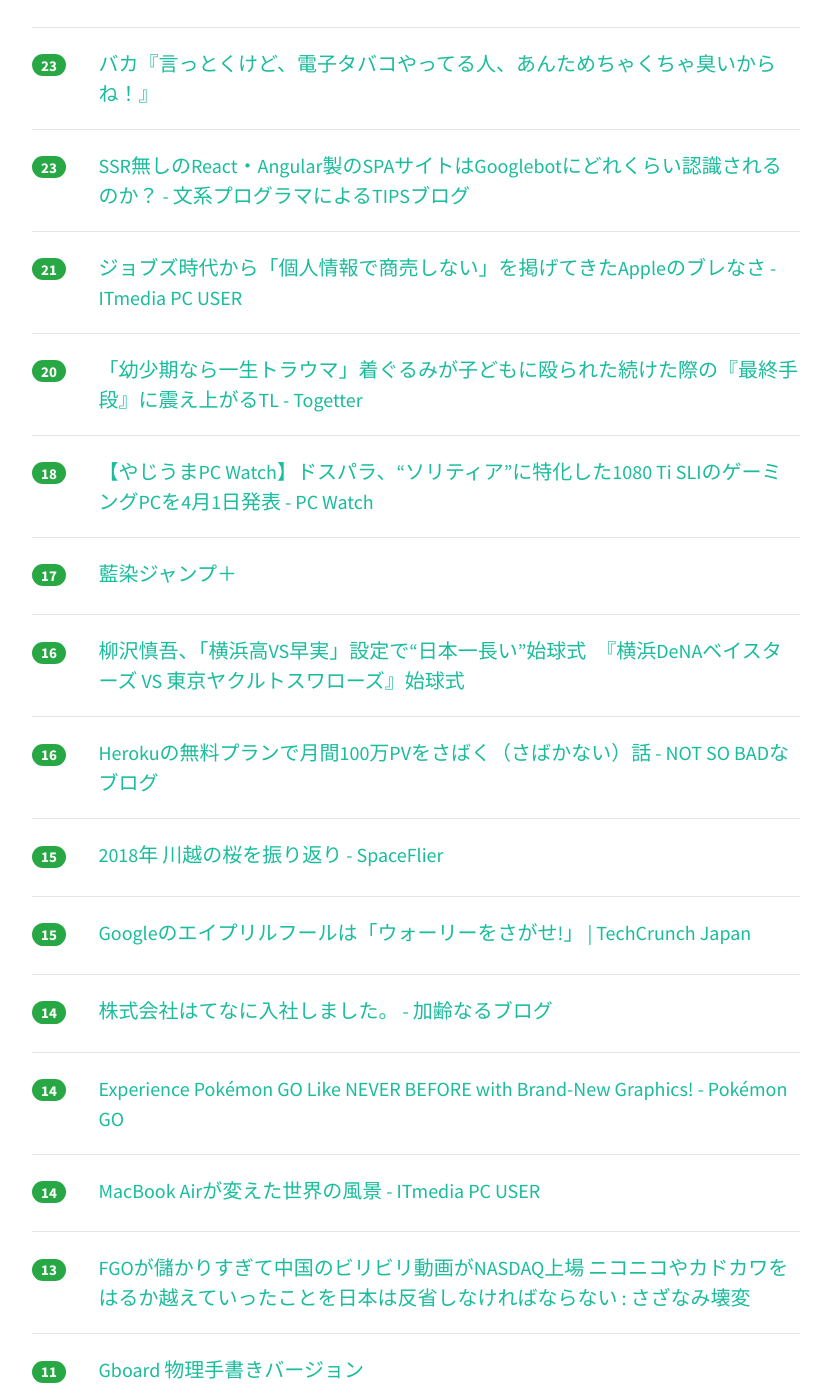
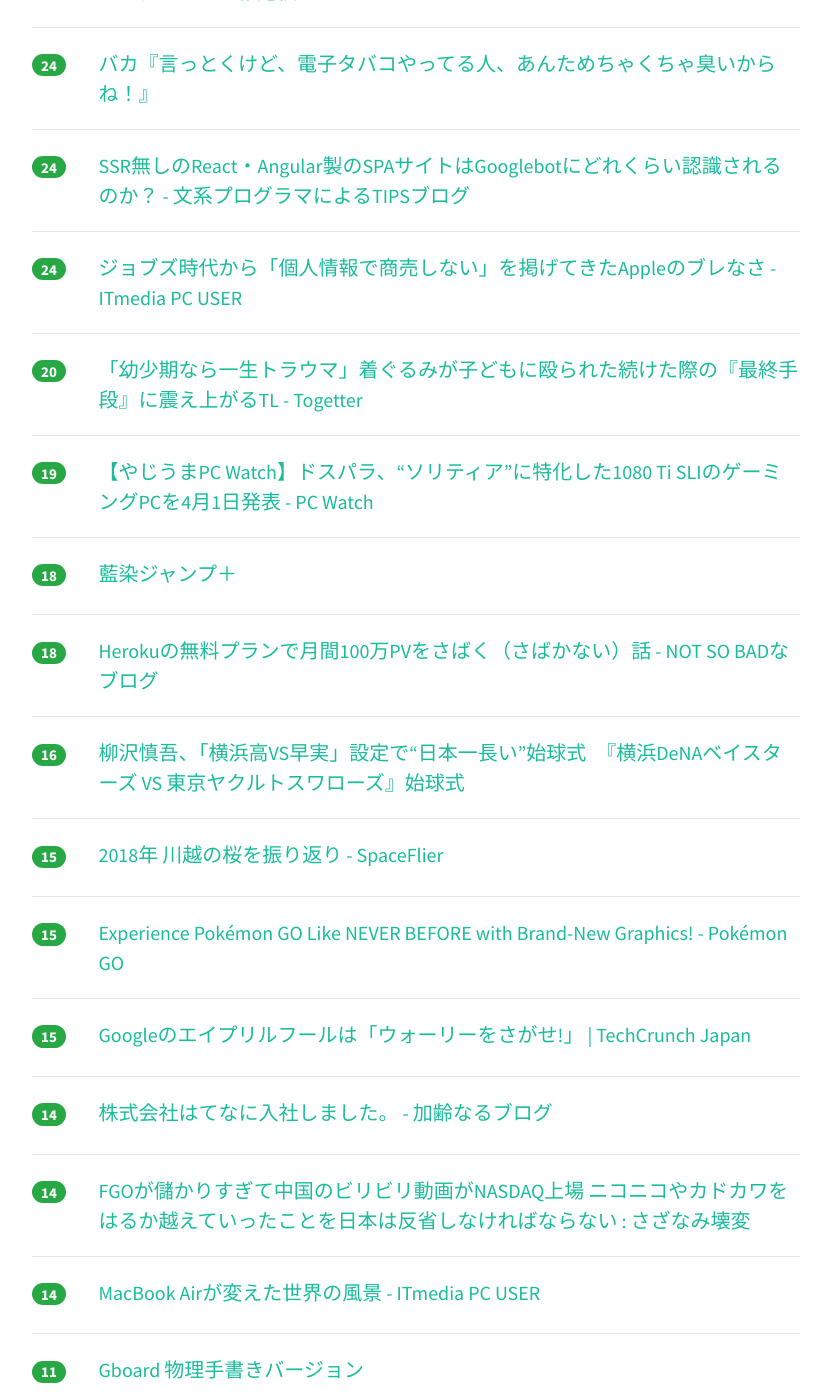
Before and after one commit to yatta47/hatena-matome-site, a Jekyll site: the page built from _posts/2018-04-01-hatena.md, in a window 1280 px wide and 1400 px high, scrolled down 1454 px. Shown: the whole window, without its empty margins (224-1055 px from the left). Built offline with Jekyll 4.4.1, drawn with Linux system fonts in a browser that asks for light colours; nearby versions of some CDN libraries; some of the changed text lies outside the part shown.

Commit message:
Updated 2018-04-01

```diff
--- a/_posts/2018-04-01-hatena.md
+++ b/_posts/2018-04-01-hatena.md
@@ -1,48 +1,48 @@
 ---
 layout: post
 title:  "2018-04-01 はてぶIT"
-date:   2018-04-01 14:01:47
+date:   2018-04-01 15:00:39
 tags: [it-hotentry]
 ---
-29 件のデータあり
+31 件のデータあり
 
 <hr><div class="row">
-<div class="col-1"><span class="badge badge-pill badge-success h2">284</span></div>
+<div class="col-1"><span class="badge badge-pill badge-success h2">295</span></div>
 <div class="col-11"><a href='https://landing.google.co.jp/tegaki/' target='_blank'>Gboard 物理手書きバージョン</a></div>
 </div>
 <hr>
 <div class="row">
-<div class="col-1"><span class="badge badge-pill badge-success h2">167</span></div>
+<div class="col-1"><span class="badge badge-pill badge-success h2">187</span></div>
 <div class="col-11"><a href='https://gigazine.net/news/20180401-aprilfool/' target='_blank'>エイプリルフールに便乗しているサイトまとめ2018年版 - GIGAZINE</a></div>
 </div>
 <hr>
 <div class="row">
-<div class="col-1"><span class="badge badge-pill badge-success h2">113</span></div>
+<div class="col-1"><span class="badge badge-pill badge-success h2">125</span></div>
+<div class="col-11"><a href='https://tjo.hatenablog.com/entry/2018/04/01/003000' target='_blank'>AIブームに完全に出遅れたエグゼクティブの方々のための本を書きました - 六本木で働くデータサイエンティストのブログ</a></div>
+</div>
+<hr>
+<div class="row">
+<div class="col-1"><span class="badge badge-pill badge-success h2">123</span></div>
 <div class="col-11"><a href='https://japan.googleblog.com/2018/04/tegaki.html' target='_blank'>Google Japan Blog: Google 日本語入力チームからの新しいご提案</a></div>
 </div>
 <hr>
 <div class="row">
-<div class="col-1"><span class="badge badge-pill badge-success h2">101</span></div>
-<div class="col-11"><a href='https://tjo.hatenablog.com/entry/2018/04/01/003000' target='_blank'>AIブームに完全に出遅れたエグゼクティブの方々のための本を書きました - 六本木で働くデータサイエンティストのブログ</a></div>
-</div>
-<hr>
-<div class="row">
-<div class="col-1"><span class="badge badge-pill badge-success h2">83</span></div>
+<div class="col-1"><span class="badge badge-pill badge-success h2">94</span></div>
 <div class="col-11"><a href='https://blogs.adobe.com/creativestation/aprilfools_2018' target='_blank'>アドビ、 #飲むフォトショップ を発表！ 世界初 “フォトショップロテイン” で、理想のカラダへ即効レタッチ – Adobe Creative Station</a></div>
 </div>
 <hr>
 <div class="row">
-<div class="col-1"><span class="badge badge-pill badge-success h2">47</span></div>
+<div class="col-1"><span class="badge badge-pill badge-success h2">48</span></div>
 <div class="col-11"><a href='https://www.danshihack.com/2018/03/31/junp/google-url-shortener.html' target='_blank'>Google、短縮URLサービス「Google URL Shortener」を終了へ | 男子ハック</a></div>
 </div>
 <hr>
 <div class="row">
-<div class="col-1"><span class="badge badge-pill badge-success h2">45</span></div>
+<div class="col-1"><span class="badge badge-pill badge-success h2">47</span></div>
 <div class="col-11"><a href='https://japan.googleblog.com/2018/04/tegaki.html?m=1' target='_blank'>Google Japan Blog: Google 日本語入力チームからの新しいご提案</a></div>
 </div>
 <hr>
 <div class="row">
-<div class="col-1"><span class="badge badge-pill badge-success h2">34</span></div>
+<div class="col-1"><span class="badge badge-pill badge-success h2">37</span></div>
 <div class="col-11"><a href='https://infrawars.cloud.sakura.ad.jp/' target='_blank'>さくらのINFRA WARS</a></div>
 </div>
 <hr>
@@ -52,37 +52,37 @@ tags: [it-hotentry]
 </div>
 <hr>
 <div class="row">
-<div class="col-1"><span class="badge badge-pill badge-success h2">31</span></div>
+<div class="col-1"><span class="badge badge-pill badge-success h2">33</span></div>
+<div class="col-11"><a href='https://note.mu/curryperformer/n/ne2a70ea66075' target='_blank'>1人ぼっちの客先常駐先で生き延びる8つのテクニック｜加藤泰明｜note</a></div>
+</div>
+<hr>
+<div class="row">
+<div class="col-1"><span class="badge badge-pill badge-success h2">32</span></div>
 <div class="col-11"><a href='https://qiita.com/41semicolon/items/666a3ff1c226828ecdb2' target='_blank'>map, reduce もいいけど transduce もね - Qiita</a></div>
 </div>
 <hr>
 <div class="row">
-<div class="col-1"><span class="badge badge-pill badge-success h2">31</span></div>
-<div class="col-11"><a href='https://note.mu/curryperformer/n/ne2a70ea66075' target='_blank'>1人ぼっちの客先常駐先で生き延びる8つのテクニック｜加藤泰明｜note</a></div>
+<div class="col-1"><span class="badge badge-pill badge-success h2">30</span></div>
+<div class="col-11"><a href='https://www.grand-seiko.com/jp-ja/special/aprilfools/2018/' target='_blank'>グランドセイコーから、「忍者専用ウオッチ」新登場！ | グランドセイコー</a></div>
 </div>
 <hr>
 <div class="row">
-<div class="col-1"><span class="badge badge-pill badge-success h2">27</span></div>
+<div class="col-1"><span class="badge badge-pill badge-success h2">30</span></div>
 <div class="col-11"><a href='https://yoheikikuta.github.io/DLwithPython/' target='_blank'>Deep Learning with Python を読んだ – 原理的には可能 – データ分析界隈の人のブログ、もとい雑記帳</a></div>
 </div>
 <hr>
 <div class="row">
-<div class="col-1"><span class="badge badge-pill badge-success h2">26</span></div>
-<div class="col-11"><a href='https://www.grand-seiko.com/jp-ja/special/aprilfools/2018/' target='_blank'>グランドセイコーから、「忍者専用ウオッチ」新登場！ | グランドセイコー</a></div>
-</div>
-<hr>
-<div class="row">
-<div class="col-1"><span class="badge badge-pill badge-success h2">23</span></div>
+<div class="col-1"><span class="badge badge-pill badge-success h2">24</span></div>
 <div class="col-11"><a href='https://anond.hatelabo.jp/20180331214512' target='_blank'>バカ『言っとくけど、電子タバコやってる人、あんためちゃくちゃ臭いからね！』</a></div>
 </div>
 <hr>
 <div class="row">
-<div class="col-1"><span class="badge badge-pill badge-success h2">23</span></div>
+<div class="col-1"><span class="badge badge-pill badge-success h2">24</span></div>
 <div class="col-11"><a href='http://www.bunkei-programmer.net/entry/2018/04/01/024355' target='_blank'>SSR無しのReact・Angular製のSPAサイトはGooglebotにどれくらい認識されるのか？ - 文系プログラマによるTIPSブログ</a></div>
 </div>
 <hr>
 <div class="row">
-<div class="col-1"><span class="badge badge-pill badge-success h2">21</span></div>
+<div class="col-1"><span class="badge badge-pill badge-success h2">24</span></div>
 <div class="col-11"><a href='http://www.itmedia.co.jp/pcuser/articles/1804/01/news021.html' target='_blank'>ジョブズ時代から「個人情報で商売しない」を掲げてきたAppleのブレなさ - ITmedia PC USER</a></div>
 </div>
 <hr>
@@ -92,13 +92,18 @@ tags: [it-hotentry]
 </div>
 <hr>
 <div class="row">
-<div class="col-1"><span class="badge badge-pill badge-success h2">18</span></div>
+<div class="col-1"><span class="badge badge-pill badge-success h2">19</span></div>
 <div class="col-11"><a href='https://pc.watch.impress.co.jp/docs/news/yajiuma/1114582.html' target='_blank'>【やじうまPC Watch】ドスパラ、“ソリティア”に特化した1080 Ti SLIのゲーミングPCを4月1日発表 - PC Watch</a></div>
 </div>
 <hr>
 <div class="row">
-<div class="col-1"><span class="badge badge-pill badge-success h2">17</span></div>
+<div class="col-1"><span class="badge badge-pill badge-success h2">18</span></div>
 <div class="col-11"><a href='https://www.shonenjump.com/p/sp/1804/01/browser/' target='_blank'>藍染ジャンプ＋</a></div>
+</div>
+<hr>
+<div class="row">
+<div class="col-1"><span class="badge badge-pill badge-success h2">18</span></div>
+<div class="col-11"><a href='http://blog.notsobad.jp/entry/2018/02/04/170844' target='_blank'>Herokuの無料プランで月間100万PVをさばく（さばかない）話 - NOT SO BADなブログ</a></div>
 </div>
 <hr>
 <div class="row">
@@ -107,13 +112,13 @@ tags: [it-hotentry]
 </div>
 <hr>
 <div class="row">
-<div class="col-1"><span class="badge badge-pill badge-success h2">16</span></div>
-<div class="col-11"><a href='http://blog.notsobad.jp/entry/2018/02/04/170844' target='_blank'>Herokuの無料プランで月間100万PVをさばく（さばかない）話 - NOT SO BADなブログ</a></div>
+<div class="col-1"><span class="badge badge-pill badge-success h2">15</span></div>
+<div class="col-11"><a href='http://www.spaceflier.com/entry/20180331_kawagoe-sakura' target='_blank'>2018年 川越の桜を振り返り - SpaceFlier</a></div>
 </div>
 <hr>
 <div class="row">
 <div class="col-1"><span class="badge badge-pill badge-success h2">15</span></div>
-<div class="col-11"><a href='http://www.spaceflier.com/entry/20180331_kawagoe-sakura' target='_blank'>2018年 川越の桜を振り返り - SpaceFlier</a></div>
+<div class="col-11"><a href='https://pokemongolive.com/post/newgraphicsapr2018/' target='_blank'>Experience Pokémon GO Like NEVER BEFORE with Brand-New Graphics! - Pokémon GO</a></div>
 </div>
 <hr>
 <div class="row">
@@ -128,17 +133,12 @@ tags: [it-hotentry]
 <hr>
 <div class="row">
 <div class="col-1"><span class="badge badge-pill badge-success h2">14</span></div>
-<div class="col-11"><a href='https://pokemongolive.com/post/newgraphicsapr2018/' target='_blank'>Experience Pokémon GO Like NEVER BEFORE with Brand-New Graphics! - Pokémon GO</a></div>
+<div class="col-11"><a href='https://sazanami.net/20180329-bilibili-nasdaq-fgo-azurlane-nikoniko-kadokawa/' target='_blank'>FGOが儲かりすぎて中国のビリビリ動画がNASDAQ上場 ニコニコやカドカワをはるか越えていったことを日本は反省しなければならない : さざなみ壊変</a></div>
 </div>
 <hr>
 <div class="row">
 <div class="col-1"><span class="badge badge-pill badge-success h2">14</span></div>
 <div class="col-11"><a href='http://www.itmedia.co.jp/pcuser/articles/1804/01/news015.html' target='_blank'>MacBook Airが変えた世界の風景 - ITmedia PC USER</a></div>
-</div>
-<hr>
-<div class="row">
-<div class="col-1"><span class="badge badge-pill badge-success h2">13</span></div>
-<div class="col-11"><a href='https://sazanami.net/20180329-bilibili-nasdaq-fgo-azurlane-nikoniko-kadokawa/' target='_blank'>FGOが儲かりすぎて中国のビリビリ動画がNASDAQ上場 ニコニコやカドカワをはるか越えていったことを日本は反省しなければならない : さざなみ壊変</a></div>
 </div>
 <hr>
 <div class="row">
@@ -151,3 +151,13 @@ tags: [it-hotentry]
 <div class="col-11"><a href='http://www.itutado.com/entry/online_1' target='_blank'>インターネット黎明期を描いた「オンラインの羊たち」が色々と懐かしい件 - いつかたどり着く</a></div>
 </div>
 <hr>
+<div class="row">
+<div class="col-1"><span class="badge badge-pill badge-success h2">11</span></div>
+<div class="col-11"><a href='http://www.youtube.com/watch?v=Xx7RkgTKOGs' target='_blank'>【エイプリルフール】これが月達の嘘でっす！！！！！、、！！！、</a></div>
+</div>
+<hr>
+<div class="row">
+<div class="col-1"><span class="badge badge-pill badge-success h2">9</span></div>
+<div class="col-11"><a href='http://key-bbs.sakura.ne.jp/' target='_blank'>掲示板Index</a></div>
+</div>
+<hr>
```
